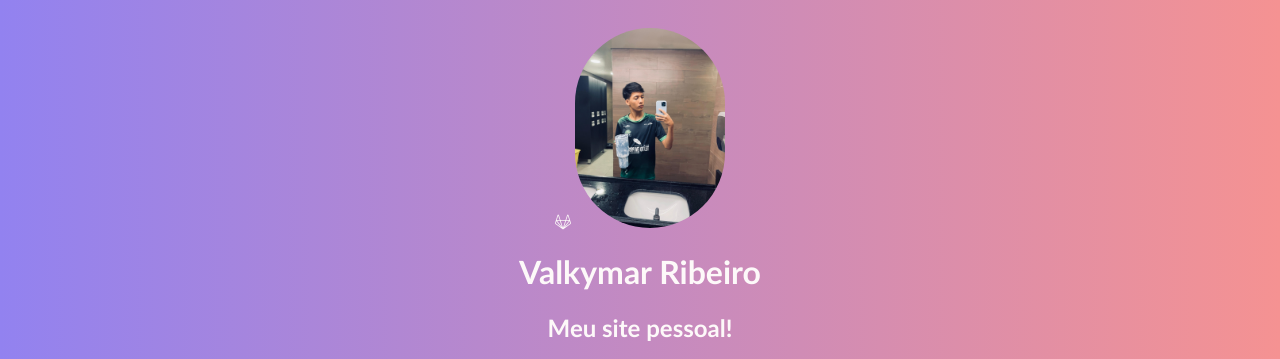
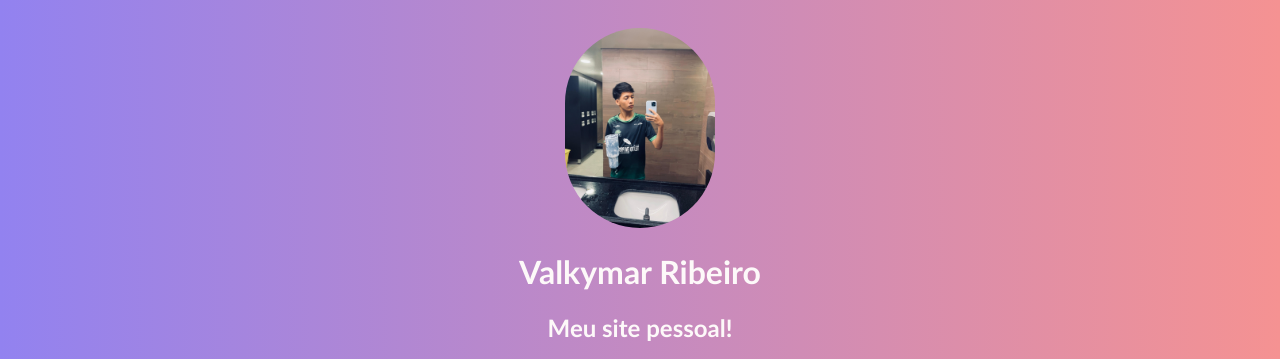
Before and after one commit to valkymarsenai/perfil, a plain HTML site: page index.html in a window 1280 px wide. Shown: the top 359 px of the page. Drawn offline with Linux system fonts and the light colour scheme.

Commit message:
Update index.html

```diff
--- a/index.html
+++ b/index.html
@@ -3,10 +3,9 @@
 <head>
     <meta charset="UTF-8">
     <meta name="viewport" content="width=device-width, initial-scale=1.0">
-    <title>Document</title>
+    <title>Valkymar</title>
     <link href="style.css" rel="stylesheet">
     <link rel="stylesheet" href="https://cdnjs.cloudflare.com/ajax/libs/font-awesome/6.0.0-beta3/css/all.min.css">
-    <i class="fab fa-gitlab"></i>
  </head>
  <body>
 <img src="fotoatual.jpg" width="150">
```
